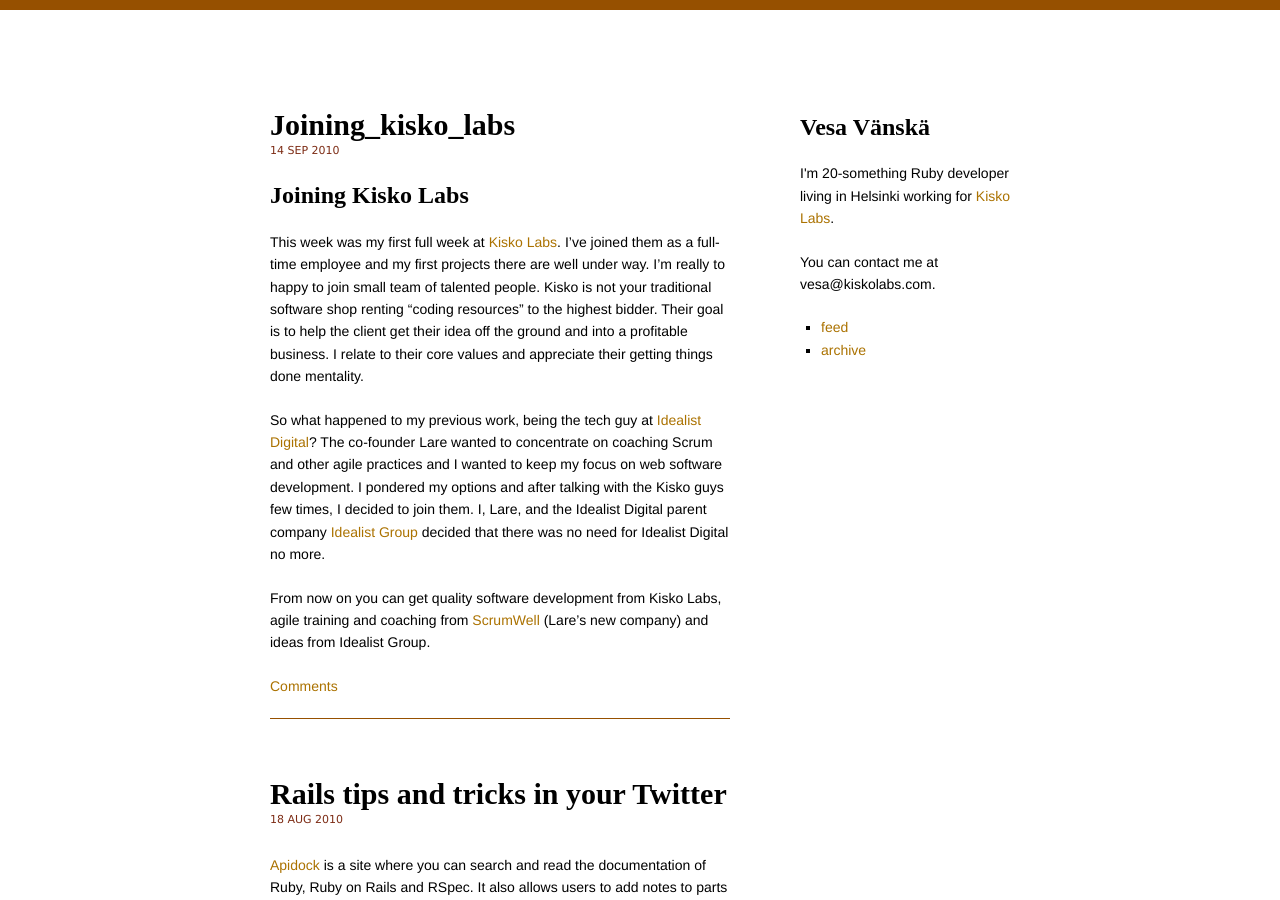
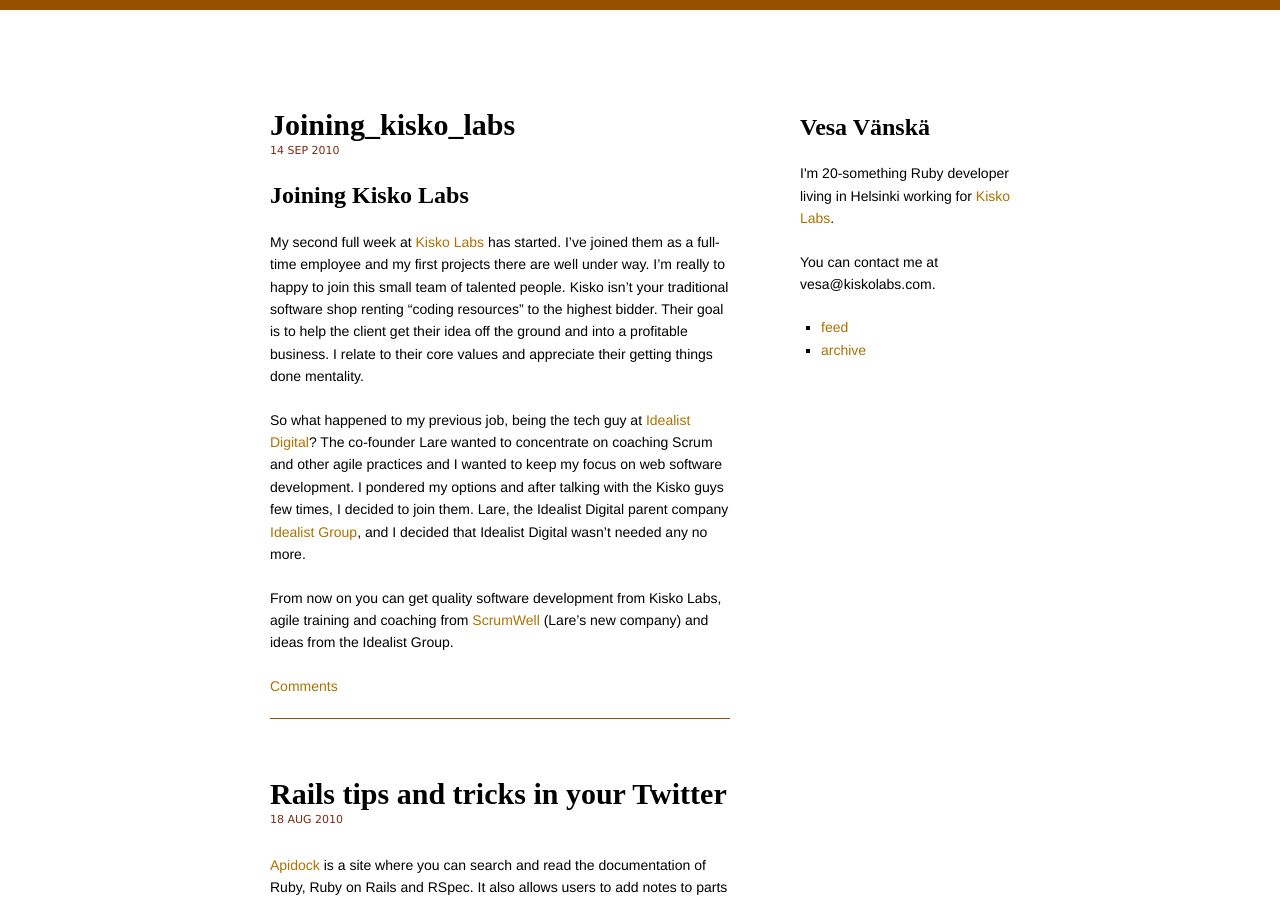
Before and after one commit to vesan/vesan.github.com, a Jekyll site: the page built from index.html, in a window 1280 px wide and 900 px high. Built offline with Jekyll 4.4.1, drawn with Linux system fonts in a browser that asks for light colours; nearby versions of some CDN libraries; comment, search, counter and statistics services are not loaded.

Commit message:
Small tweaks to joining Kisko Labs post

```diff
--- a/_posts/2010-09-14-joining_kisko_labs.markdown
+++ b/_posts/2010-09-14-joining_kisko_labs.markdown
@@ -1,7 +1,7 @@
 ## Joining Kisko Labs
 
-This week was my first full week at [Kisko Labs](http://kiskolabs.com/). I've joined them as a full-time employee and my first projects there are well under way. I'm really to happy to join small team of talented people. Kisko is not your traditional software shop renting "coding resources" to the highest bidder. Their goal is to help the client get their idea off the ground and into a profitable business. I relate to their core values and appreciate their getting things done mentality.
+My second full week at [Kisko Labs](http://kiskolabs.com/) has started. I've joined them as a full-time employee and my first projects there are well under way. I'm really to happy to join this small team of talented people. Kisko isn't your traditional software shop renting "coding resources" to the highest bidder. Their goal is to help the client get their idea off the ground and into a profitable business. I relate to their core values and appreciate their getting things done mentality.
 
-So what happened to my previous work, being the tech guy at [Idealist Digital](http://idealistdigital.fi)? The co-founder Lare wanted to concentrate on coaching Scrum and other agile practices and I wanted to keep my focus on web software development. I pondered my options and after talking with the Kisko guys few times, I decided to join them. I, Lare, and the Idealist Digital parent company [Idealist Group](http://idealist.fi/) decided that there was no need for Idealist Digital no more.
+So what happened to my previous job, being the tech guy at [Idealist Digital](http://idealistdigital.fi)? The co-founder Lare wanted to concentrate on coaching Scrum and other agile practices and I wanted to keep my focus on web software development. I pondered my options and after talking with the Kisko guys few times, I decided to join them. Lare, the Idealist Digital parent company [Idealist Group](http://idealist.fi/), and I decided that Idealist Digital wasn't needed any no more.
 
-From now on you can get quality software development from Kisko Labs, agile training and coaching from [ScrumWell](http://scrumwell.com/) (Lare's new company) and ideas from Idealist Group.
+From now on you can get quality software development from Kisko Labs, agile training and coaching from [ScrumWell](http://scrumwell.com/) (Lare's new company) and ideas from the Idealist Group.
```
